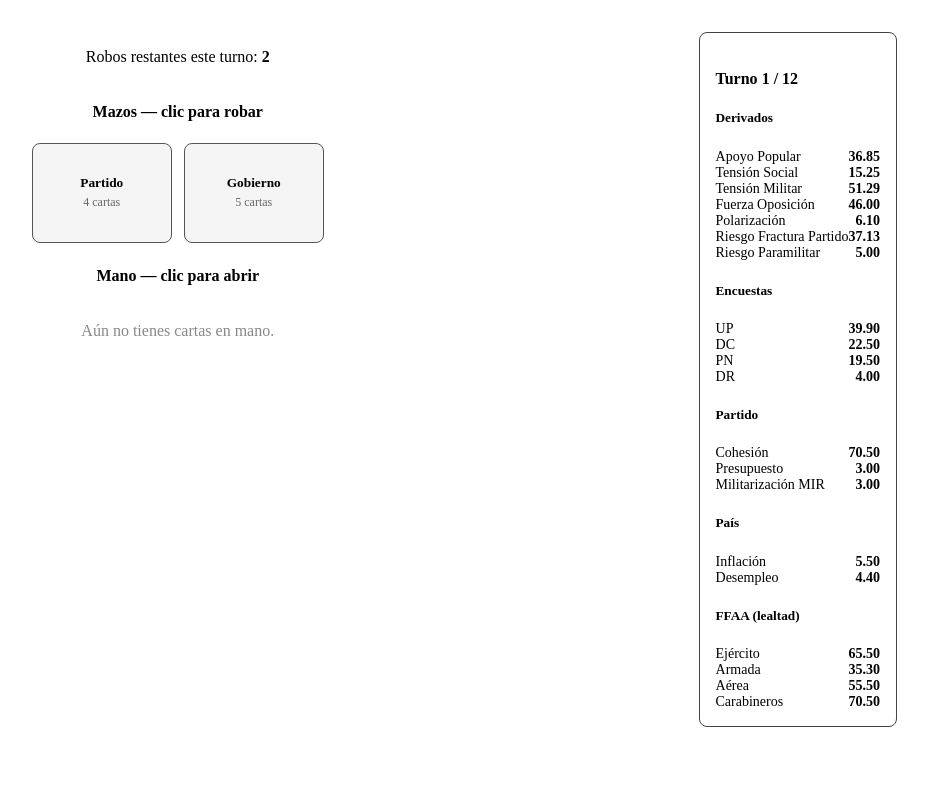
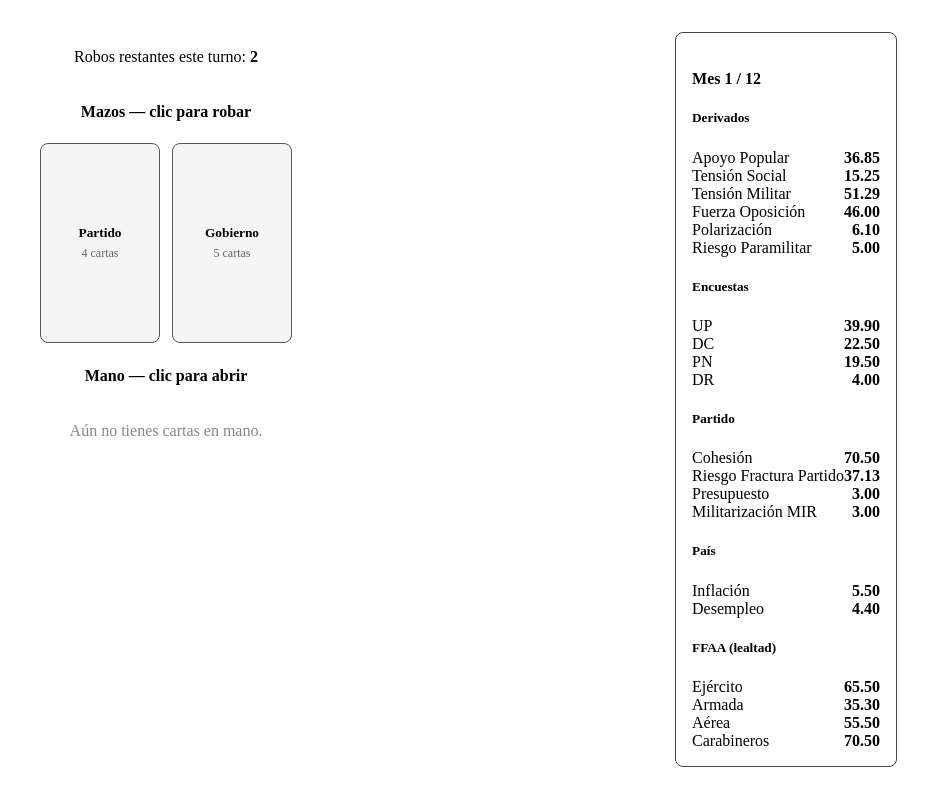
Before and after one commit to marttunez/Proyecto-73, a React (Vite) app: page / in a window 1280 px wide. Shown: the whole page, without its empty margins (351-1279 px from the left). Built offline with nearby package versions, Linux system fonts and the light colour scheme.

Commit message:
UI changes

```diff
--- a/src/App.tsx
+++ b/src/App.tsx
@@ -67,7 +67,7 @@ function App() {
                 <DiarioEntrada
                   titulo={state.cartaSeleccionada.titulo}
                   descripcion={state.cartaSeleccionada.descripcion}
-                  etiqueta={state.cartaSeleccionada.tipo === 'partido' ? 'Memoria de Partido' : 'Memoria de Gobierno'}
+                  etiqueta={state.cartaSeleccionada.tipo === 'partido' ? 'Oficinas del Partido' : 'La Moneda'}
                   colorAcento={state.cartaSeleccionada.tipo === 'partido' ? '#8a6d3b' : '#2980b9'}
                   opciones={state.cartaSeleccionada.opciones}
                   onElegir={jugarOpcion}
@@ -89,7 +89,7 @@ function App() {
             <DiarioEntrada
               titulo={state.eventoSeleccionado.titulo}
               descripcion={state.eventoSeleccionado.descripcion}
-              etiqueta="Suceso del mes"
+              etiqueta="NOTICIAS | EL NACIONAL"
               colorAcento="#c0392b"
               opciones={state.eventoSeleccionado.opciones}
               onElegir={jugarEvento}
--- a/src/components/DeckPila.tsx
+++ b/src/components/DeckPila.tsx
@@ -11,8 +11,8 @@ export function DeckPila({ titulo, cartasRestantes, disabled, onClick }: Props)
       onClick={onClick}
       disabled={disabled}
       style={{
-        width: 140,
-        height: 100,
+        width: 120,
+        height: 200,
         border: '1px solid #555',
         borderRadius: 8,
         background: disabled ? '#eee' : '#f5f5f5',
@@ -21,7 +21,7 @@ export function DeckPila({ titulo, cartasRestantes, disabled, onClick }: Props)
         flexDirection: 'column',
         alignItems: 'center',
         justifyContent: 'center',
-        gap: 4,
+        gap: 5,
       }}
     >
       <strong>{titulo}</strong>
--- a/src/components/DiarioEntrada.tsx
+++ b/src/components/DiarioEntrada.tsx
@@ -24,7 +24,7 @@ export function DiarioEntrada({ titulo, descripcion, etiqueta, colorAcento, opci
     >
       <div
         style={{
-          fontSize: 13,
+          fontSize: 14,
           letterSpacing: 2,
           textTransform: 'uppercase',
           color: colorAcento,
@@ -45,7 +45,7 @@ export function DiarioEntrada({ titulo, descripcion, etiqueta, colorAcento, opci
         {titulo}
       </h2>
 
-      <p style={{ fontSize: 18, lineHeight: 1.65, fontStyle: 'italic', marginBottom: 30 }}>{descripcion}</p>
+      <p style={{ fontSize: 18, lineHeight: 1.65, marginBottom: 30 }}>{descripcion}</p>
 
       <div style={{ display: 'flex', flexDirection: 'column', gap: 10 }}>
         {opciones.map((opcion, i) => (
@@ -55,7 +55,7 @@ export function DiarioEntrada({ titulo, descripcion, etiqueta, colorAcento, opci
             style={{
               width: '100%',
               padding: '14px 16px',
-              fontSize: 17,
+              fontSize: 18,
               borderRadius: 6,
               border: `1px solid ${colorAcento}`,
               background: '#fff',
--- a/src/components/EventoView.tsx
+++ b/src/components/EventoView.tsx
@@ -8,7 +8,7 @@ interface Props {
 export function EventoView({ evento, onDecidir }: Props) {
   return (
     <div style={{ border: '2px solid #c00', borderRadius: 8, padding: 16, maxWidth: 480 }}>
-      <h3>⚠ {evento.titulo}</h3>
+      <h3> ⚠ {evento.titulo}</h3>
       <p>{evento.descripcion}</p>
       <div style={{ display: 'flex', flexDirection: 'column', gap: 10 }}>
         {evento.opciones.map((opcion, i) => (
--- a/src/components/IndicadoresPanel.tsx
+++ b/src/components/IndicadoresPanel.tsx
@@ -15,7 +15,7 @@ interface Props {
 
 function Fila({ label, value }: { label: string; value: number | string }) {
   return (
-    <div style={{ display: 'flex', justifyContent: 'space-between', fontSize: 14 }}>
+    <div style={{ display: 'flex', justifyContent: 'space-between', fontSize: 16 }}>
       <span>{label}</span>
       <strong>{typeof value === 'number' ? value.toFixed(2) : value}</strong>
     </div>
@@ -24,8 +24,8 @@ function Fila({ label, value }: { label: string; value: number | string }) {
 
 export function IndicadoresPanel({ state }: Props) {
   return (
-    <div style={{ border: '1px solid #444', borderRadius: 8, padding: 16, maxWidth: 320 }}>
-      <h4>Turno {state.turno} / 12</h4>
+    <div style={{ border: '1px solid #444', borderRadius: 8, padding: 16, maxWidth: 400}}>
+      <h4>Mes {state.turno} / 12</h4>
 
       <h5>Derivados</h5>
       <Fila label="Apoyo Popular" value={apoyoPopular(state)} />
@@ -33,7 +33,6 @@ export function IndicadoresPanel({ state }: Props) {
       <Fila label="Tensión Militar" value={tensionMilitar(state)} />
       <Fila label="Fuerza Oposición" value={fuerzaOposicion(state)} />
       <Fila label="Polarización" value={polarizacion(state)} />
-      <Fila label="Riesgo Fractura Partido" value={riesgoFracturaPartido(state)} />
       <Fila label="Riesgo Paramilitar" value={riesgoParamilitar(state)} />
 
       <h5>Encuestas</h5>
@@ -44,6 +43,7 @@ export function IndicadoresPanel({ state }: Props) {
 
       <h5>Partido</h5>
       <Fila label="Cohesión" value={state.partido.cohesionPartidaria} />
+      <Fila label="Riesgo Fractura Partido" value={riesgoFracturaPartido(state)} />
       <Fila label="Presupuesto" value={state.partido.presupuestoPartido} />
       <Fila label="Militarización MIR" value={state.partido.militarizacionMIR} />
 
--- a/src/components/ManoActual.tsx
+++ b/src/components/ManoActual.tsx
@@ -18,13 +18,13 @@ export function ManoActual({ mano, cartaSeleccionada, onSeleccionar }: Props) {
             key={carta.id}
             onClick={() => onSeleccionar(carta)}
             style={{
-              width: 140,
-              height: 100,
+              width: 120,
+              height: 200,
               border: activa ? '2px solid #c00' : '1px solid #555',
               borderRadius: 8,
               background: carta.tipo === 'partido' ? '#fdf3e7' : '#e7f0fd',
               cursor: 'pointer',
-              fontSize: 13,
+              fontSize: 16,
               padding: 6,
             }}
           >
```
